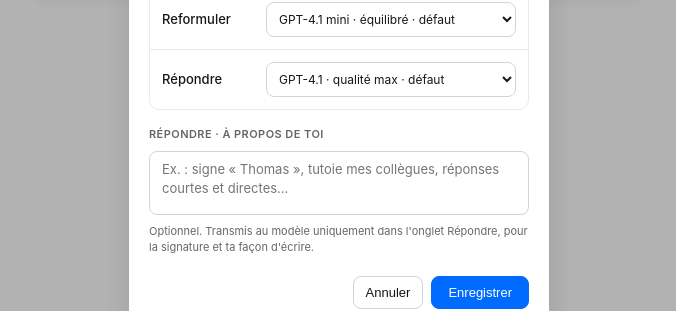
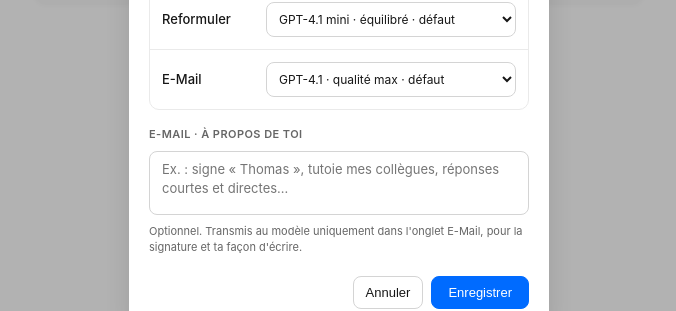
Before and after one commit to johndoe-amsa/Layer-AI, a React (Vite) app: page / in a window 1280 px wide. Both pictures are taken after a click on the button "Réglages". Shown: the part 403-714 px from the top of the page, without its empty margins (301-977 px from the left). Built offline with nearby package versions, Linux system fonts and the light colour scheme.

Commit message:
Renomme l'onglet « Répondre » en « E-Mail »
Met à jour le libellé de l'onglet et l'intitulé correspondant dans les
réglages (« E-Mail · à propos de toi »).

Co-Authored-By: Claude Fable 5 <noreply@anthropic.com>
Claude-Session: https://claude.ai/code/session_012byXorPASQtWVbSNpXuXPS

```diff
--- a/src/App.tsx
+++ b/src/App.tsx
@@ -779,7 +779,7 @@ function SettingsPanel({
 
         <section className="field">
           <label className="field-label" htmlFor="reply-profile">
-            Répondre · à propos de toi
+            E-Mail · à propos de toi
           </label>
           <textarea
             id="reply-profile"
@@ -789,7 +789,7 @@ function SettingsPanel({
             spellCheck={false}
           />
           <p className="field-hint">
-            Optionnel. Transmis au modèle uniquement dans l'onglet Répondre, pour la
+            Optionnel. Transmis au modèle uniquement dans l'onglet E-Mail, pour la
             signature et ta façon d'écrire.
           </p>
         </section>
--- a/src/lib/tasks.ts
+++ b/src/lib/tasks.ts
@@ -121,7 +121,7 @@ export const TASKS: Task[] = [
   },
   {
     id: "reply",
-    label: "Répondre",
+    label: "E-Mail",
     system: replySystem(""),
     placeholder: "Explique la réponse à rédiger… (ex. : accepte le rendez-vous mais propose 8h)",
   },
```
